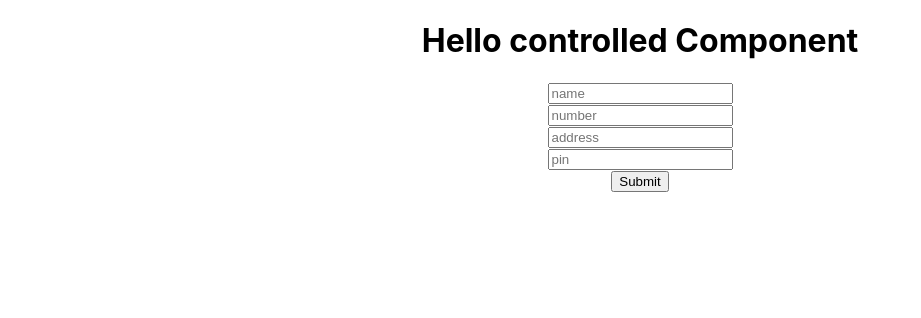
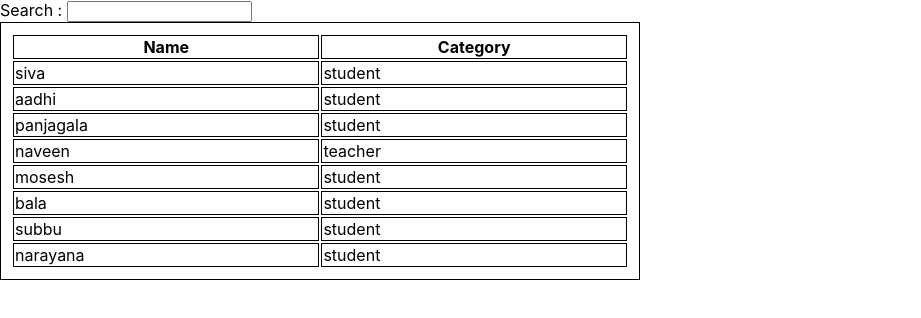
Before and after one commit to aadhisiva/ReactJs, a React (Create React App) app: page / in a window 1280 px wide. Shown: the top 318 px of the page, without its empty margins (0-921 px from the left). Built offline with nearby package versions, Linux system fonts and the light colour scheme.

Commit message:
tableSearch

```diff
--- a/src/App.css
+++ b/src/App.css
@@ -15,3 +15,10 @@ code {
   font-family: source-code-pro, Menlo, Monaco, Consolas, 'Courier New',
     monospace;
 }
+
+table, th, td {
+  border:1px solid black;
+}
+.table {
+  width: 50%;
+}
--- a/src/App.js
+++ b/src/App.js
@@ -1,14 +1,18 @@
-import './App.css';
+// import './App.css';
 // import ClassComponent from "./daily-concept-wise/class.compoennt";
 // import ParentLists from "./daily-concept-wise/lists.and.keys";4
-import ControlledComponent from "./daily-concept-wise/form";
+// import ControlledComponent from "./daily-concept-wise/form";
+// import Calculator from './daily-concept-wise/lifting.up.state';
+import TableSearch from "./daily-concept-wise/tableSearch";
 
 function App() {
   return (
-    <div className='App'>
+    <div>
       {/* <ClassComponent /> */}
       {/* <ParentLists /> */}
-      <ControlledComponent />
+      {/* <ControlledComponent /> */}
+      {/* <Calculator /> */}
+      <TableSearch />
     </div>
   );
 }
--- /dev/null
+++ b/src/daily-concept-wise/tableSearch.js
@@ -0,0 +1,87 @@
+import React from "react";
+
+const arrayData = [
+    {
+        name: "siva",
+        category: "student"
+    },
+    {
+        name: "aadhi",
+        category: "student"
+    },
+    {
+        name: "panjagala",
+        category: "student"
+    },
+    {
+        name: "naveen",
+        category: "teacher"
+    },
+    {
+        name: "mosesh",
+        category: "student"
+    },
+    {
+        name: "bala",
+        category: "student"
+    },
+    {
+        name: "subbu",
+        category: "student"
+    },
+    {
+        name: "narayana",
+        category: "student"
+    },
+]
+export default class Table extends React.Component {
+    constructor(props) {
+        super(props);
+        this.state = {
+            data: [],
+            searchvalue : ""
+        }
+    }
+    componentDidMount() {
+        this.setState((prev) => ({
+            ...prev,
+            data: arrayData
+        }))
+    };
+    render() {
+        // console.log("this ::", this.state.searchvalue);
+        const handleChange = (e) =>{
+            this.setState((prev) => ({
+                ...prev,
+                searchvalue: e.target.value
+            }))
+        }
+        return (
+            <div>
+                Search : <input type={"search"} onChange={handleChange} />
+                <table className="table" style={{padding: "10px"}}>
+                    <tr>
+                        <th>Name</th>
+                        <th>Category</th>
+                    </tr>
+                    {(this.state.data || []).filter((element) => {
+                       if(this.state.searchvalue === ""){
+                        return this.state.data;
+                       } else if(element['name'].toLowerCase().includes(this.state.searchvalue.toLowerCase())){
+                        return element;
+                       } else if(element['category'].toLowerCase().includes(this.state.searchvalue.toLowerCase())){
+                        return element;
+                       }
+                    }).map((obj, i) => {
+                        return (
+                            <tr>
+                                <td>{obj.name}</td>
+                                <td>{obj.category}</td>
+                            </tr>
+                        )
+                    })}
+                </table>
+            </div>
+        )
+    }
+}
--- a/src/index.js
+++ b/src/index.js
@@ -2,6 +2,7 @@ import React from 'react';
 import ReactDOM from 'react-dom/client';
 import App from './App';
 import reportWebVitals from './reportWebVitals';
+import "./App.css";
 
 const root = ReactDOM.createRoot(document.getElementById('root'));
 root.render(
```
Also changed, not shown: src/daily-concept-wise/lifting.up.state.js (added, +97 -0 lines).
